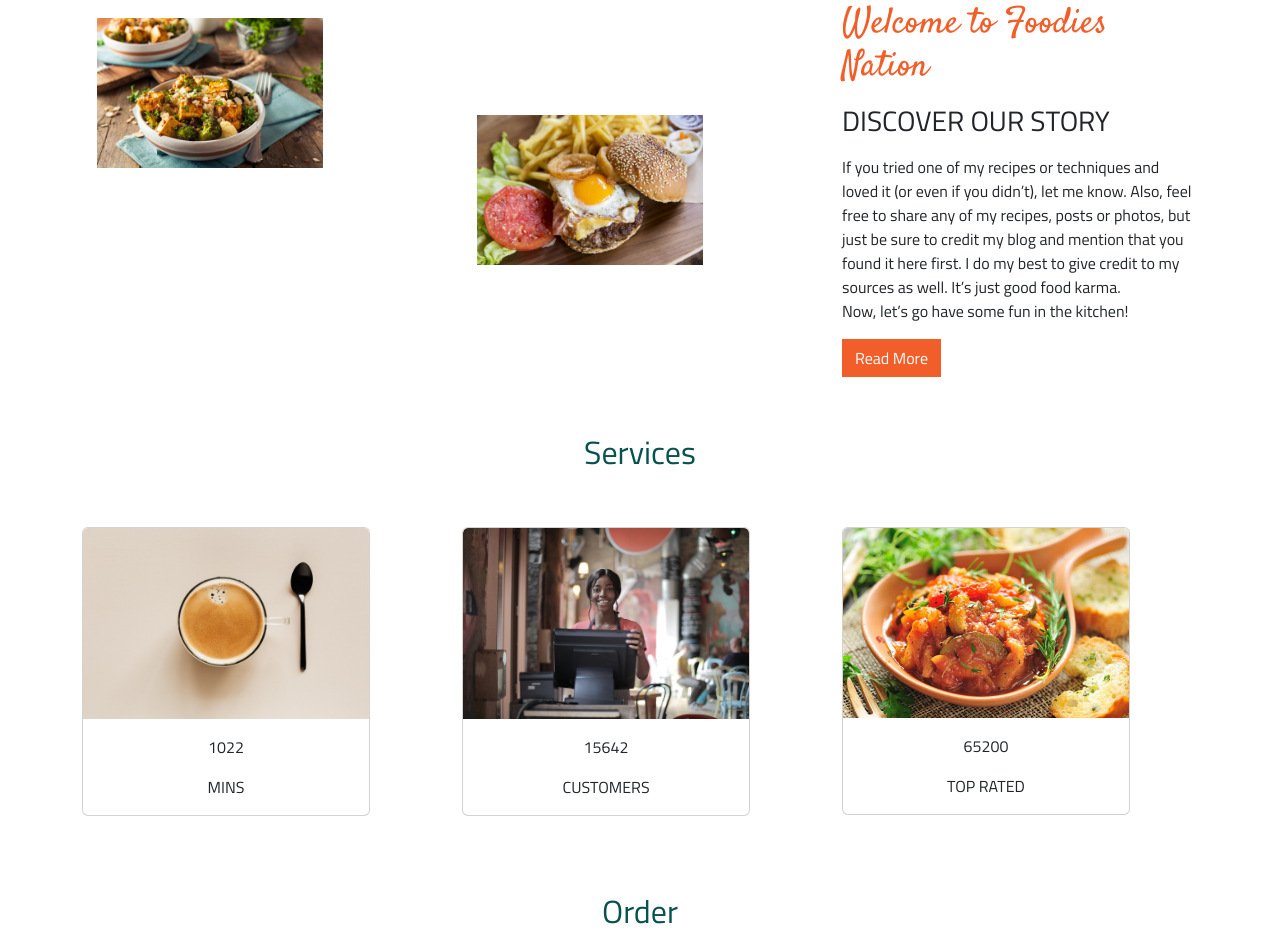
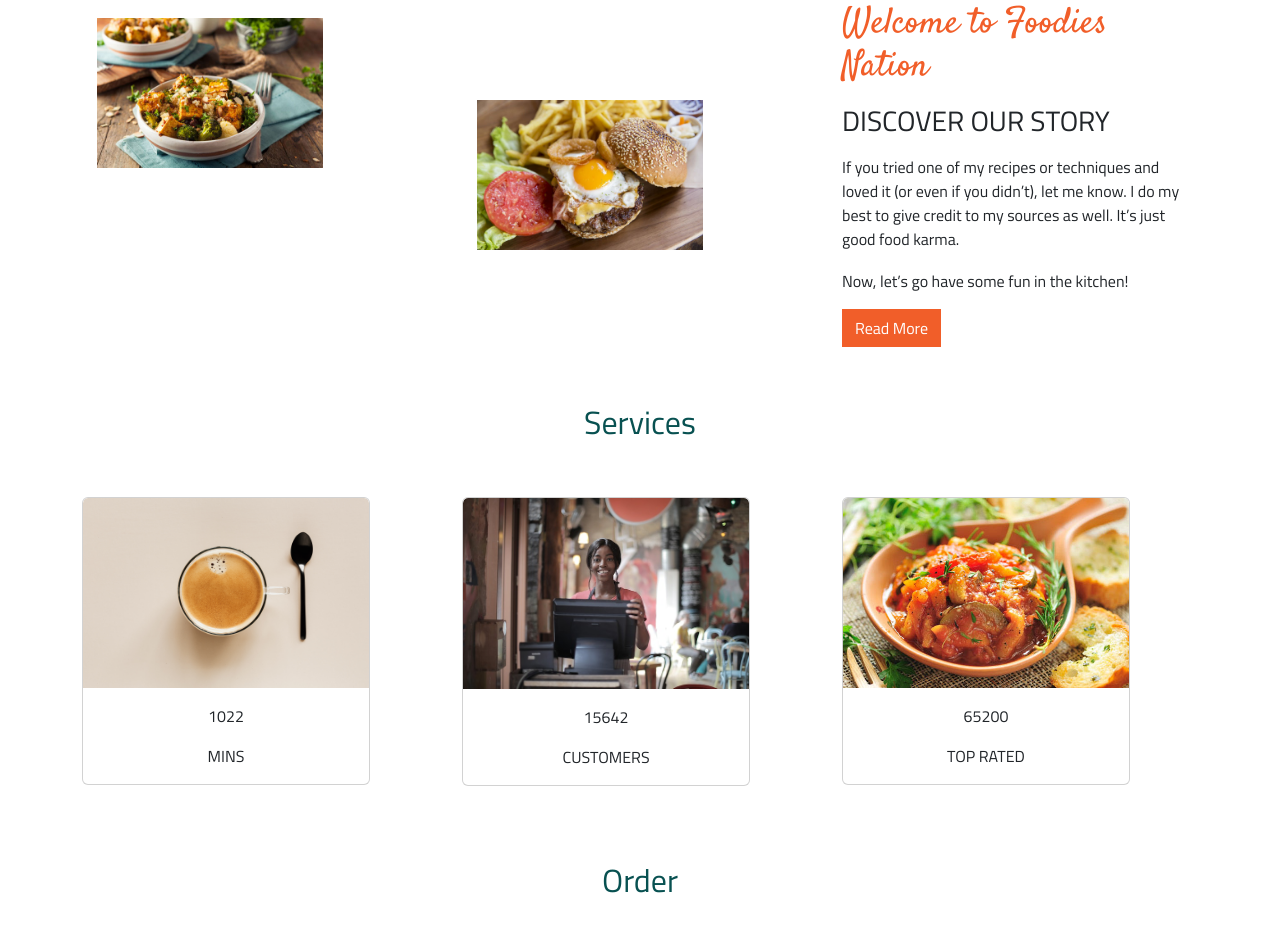
Before and after one commit to tanvir-asif/foodies-nation, a plain HTML site: page index.html in a window 1280 px wide. Shown: the part 883-1835 px from the top of the page. Drawn offline with nearby package versions, Linux system fonts and the light colour scheme.

Commit message:
Update index.html

```diff
--- a/index.html
+++ b/index.html
@@ -85,9 +85,11 @@
               discover our story
             </h3>
             <p class="paragraph">
-              If you tried one of my recipes or techniques and loved it (or even if you didn’t), let me know. Also, feel free to share any of my recipes, posts or photos, but just be sure to credit my blog and mention that you found it here first. I do my best to give credit to my sources as well. It’s just good food karma.
-                <br>Now, let’s go have some fun in the kitchen!
+              If you tried one of my recipes or techniques and loved it (or even if you didn’t), let me know. I do my best to give credit to my sources as well. It’s just good food karma.
             </p>
+            <p class="paragraph">
+                Now, let’s go have some fun in the kitchen!
+              </p>
             <button type="button" class="btn">
               Read More
             </button>
```
